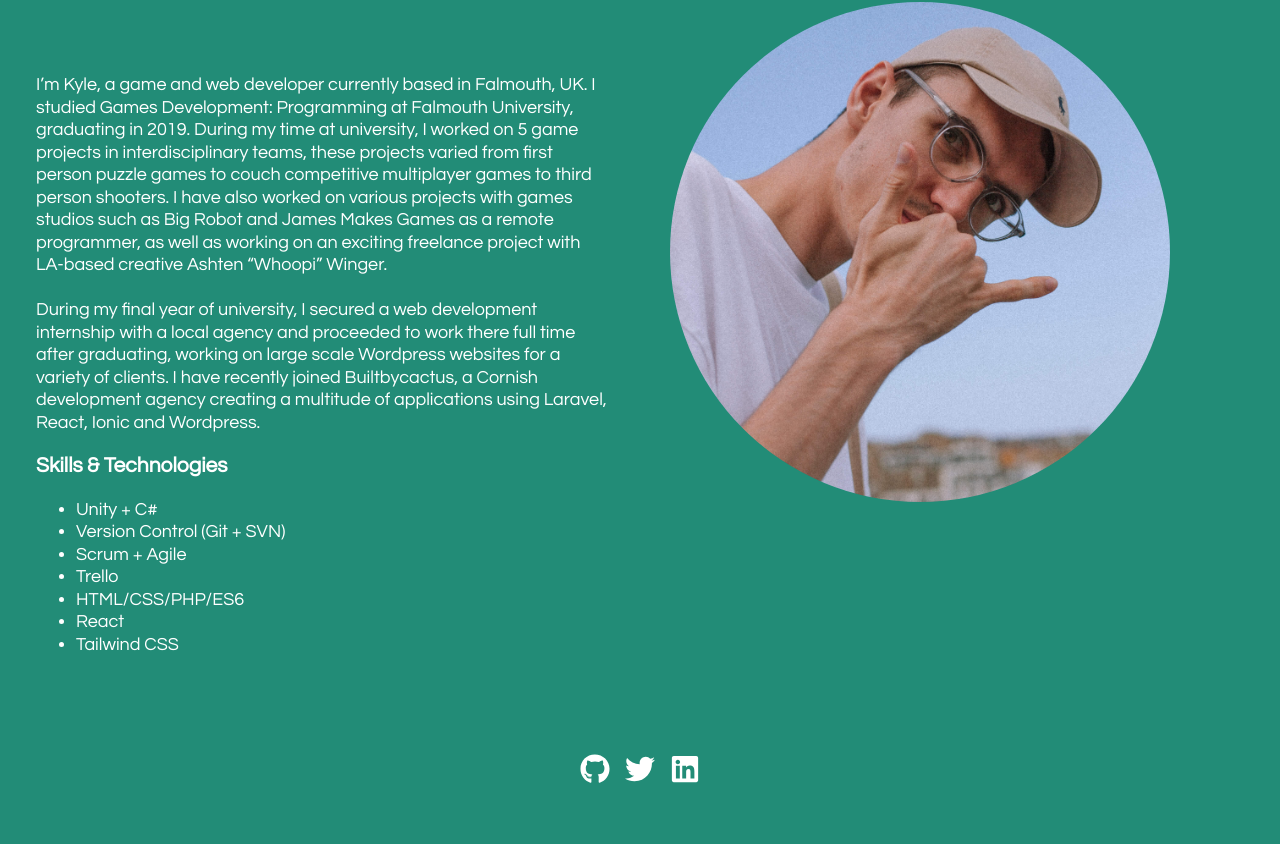
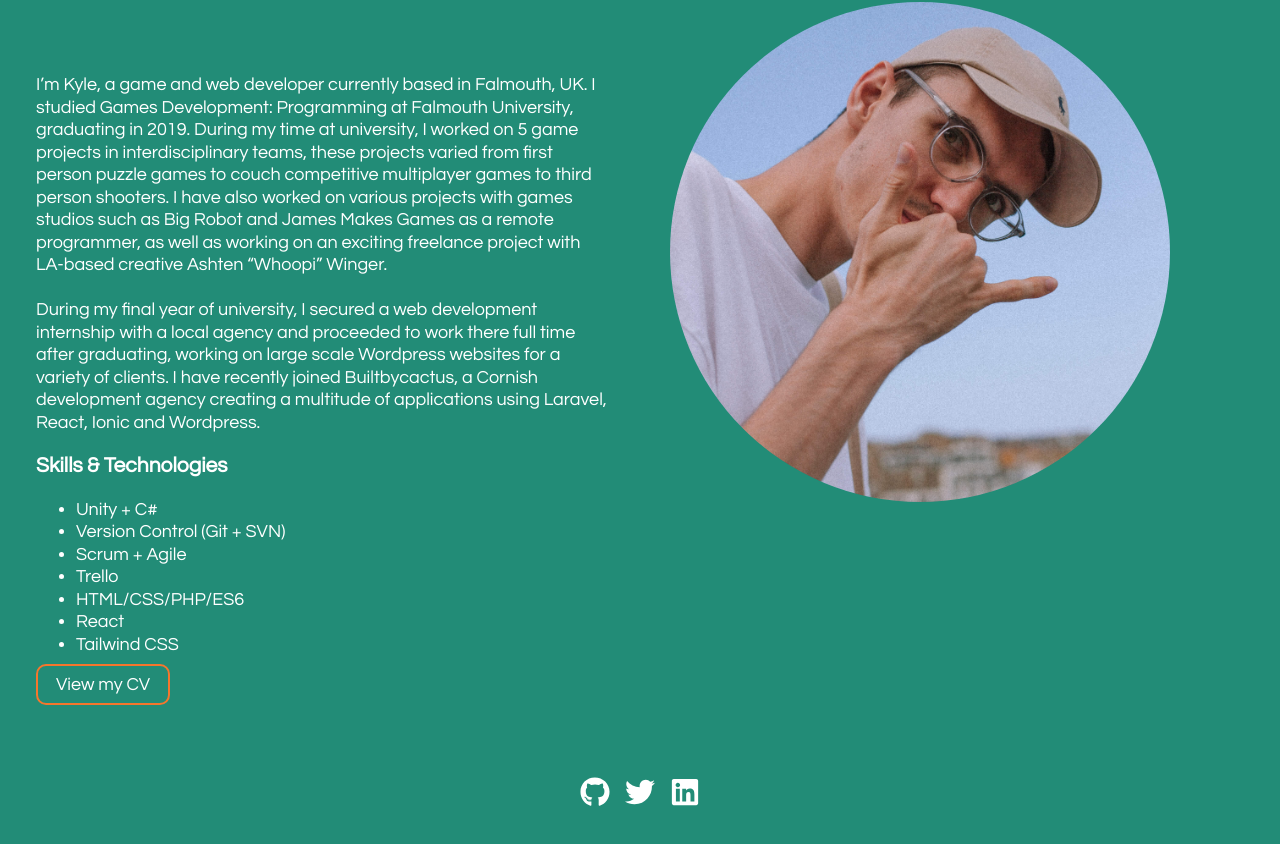
Before and after one commit to kyleshepherd/kyleshepherd.co.uk, a React (Create React App) app: page /about in a window 1280 px wide. Shown: the part 328-1172 px from the top of the page. Before the commit the page ends 1150 px from the top, so only its background shows below. Built offline with nearby package versions, Linux system fonts and the light colour scheme.

Commit message:
Added CV to About

```diff
--- a/src/components/About.css
+++ b/src/components/About.css
@@ -43,3 +43,16 @@
         padding-top: 0;
     }
 }
+
+.cvBtn {
+    color: white;
+    text-decoration: none !important;
+    border: 2px solid #f5762c;
+    border-radius: 10px;
+    padding: 0.5em 1em;
+    transition: background-color 0.25s ease-in-out;
+}
+
+.cvBtn:hover {
+    background: #f5762c;
+}
--- a/src/components/About.js
+++ b/src/components/About.js
@@ -33,6 +33,8 @@
               <li>Tailwind CSS</li>
             </ul>
           </div>
+
+          <a className="cvBtn" href="/Kyle-Shepherd-CV.pdf" target="_blank" rel="noopener">View my CV</a>
         </div>
 
         <div>
```
Also changed, not shown: 1 other file (tests, documents, lock files or other folders).
